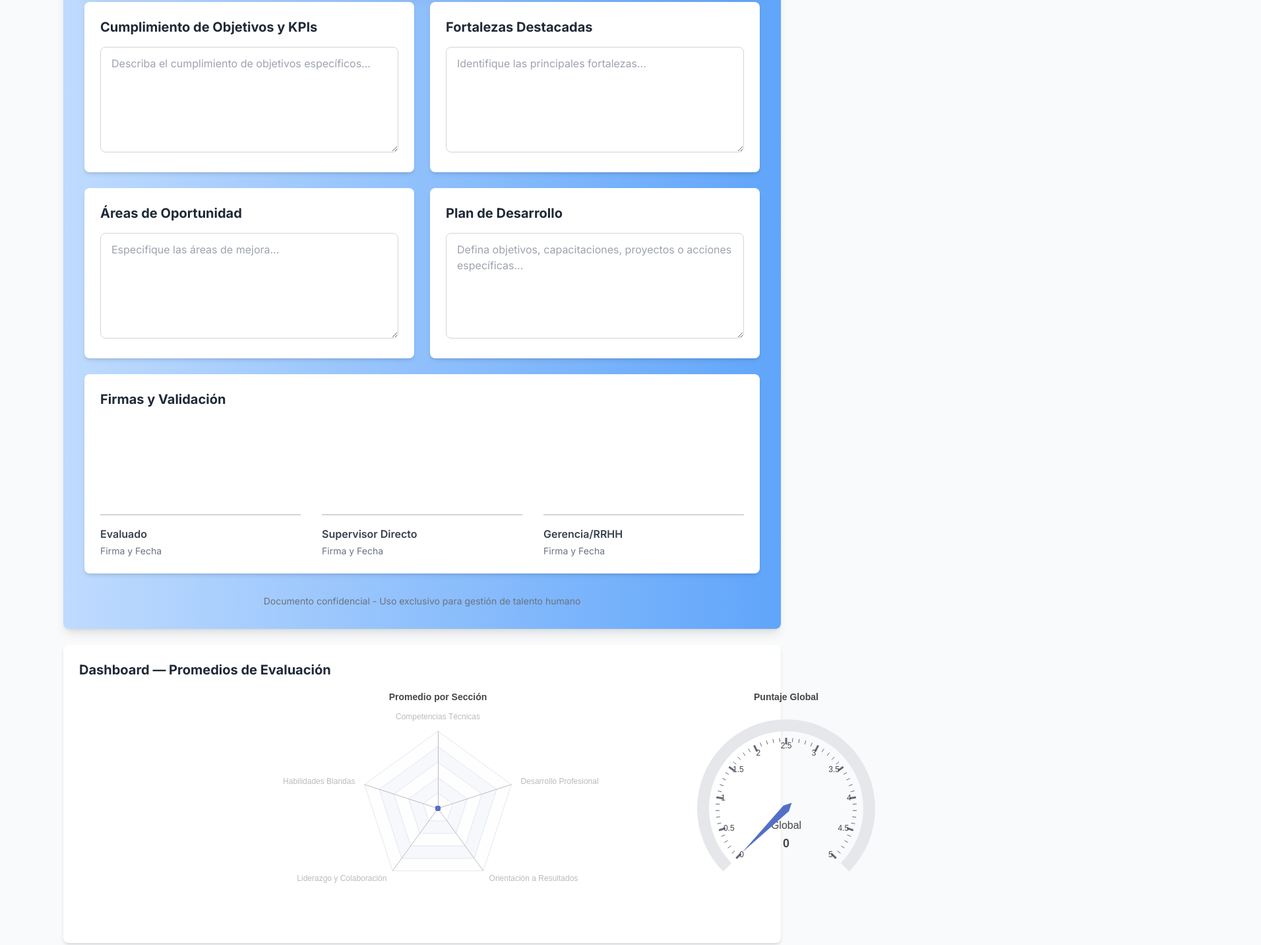
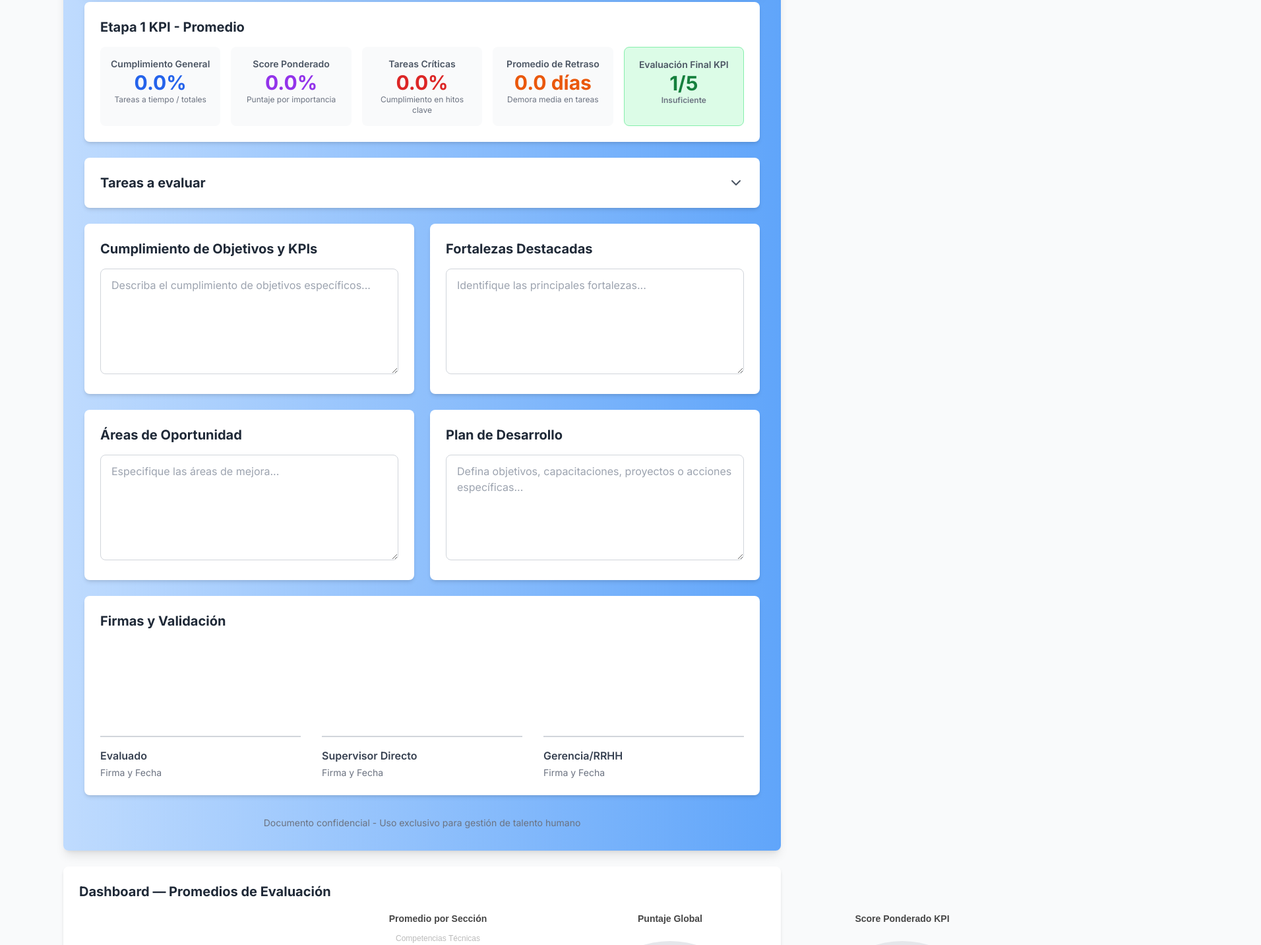
Before and after one commit to kennysolorzanovilca-hue/EvaluacionDesempeno, a plain HTML site: page index.html in a window 1280 px wide. Shown: the part 1727-3159 px from the top of the page at 66% size, 1912 px wide, since content can reach past the window. Drawn offline with nearby package versions, Linux system fonts and the light colour scheme.

Commit message:
Se agrego lista de tareas desplegables

```diff
--- a/index.html
+++ b/index.html
@@ -13,6 +13,7 @@
   <script src="js/state.js" defer></script>
   <script src="js/utils.js" defer></script>
   <script src="js/ui.js" defer></script>
+  <script src="js/kpi.js" defer></script>
   <script src="js/echarts-config.js" defer></script>
 </head>
 <body class="bg-gray-50">
--- a/js/echarts-config.js
+++ b/js/echarts-config.js
@@ -8,9 +8,10 @@ APP.createDashboardContainer = () => {
   dash.className = 'bg-white p-6 rounded-lg shadow-md mb-6';
   dash.innerHTML = `
     <h2 class="text-xl font-bold text-gray-800 mb-4">Dashboard — Promedios de Evaluación</h2>
-    <div class="grid grid-cols-1 lg:grid-cols-2 gap-4">
+    <div class="grid grid-cols-1 lg:grid-cols-3 gap-4">
       <div id="chart-radar" style="height:360px;"></div>
       <div id="chart-gauge" style="height:360px;"></div>
+      <div id="chart-kpi-bar" style="height:360px;"></div>
     </div>
   `;
   appContainer.appendChild(dash);
@@ -69,19 +70,8 @@ APP.renderDashboard = () => {
       type: 'gauge',
       min: 0,
       max: 5,
-      progress: {
-        show: true,
-        width: 18,
-        itemStyle: {
-          color: perfLevel.color
-        }
-      },
-      axisLine: {
-        lineStyle: {
-          width: 18,
-          color: [[overall / 5, perfLevel.color], [1, '#e5e7eb']] // Dynamic color based on score
-        }
-      },
+      progress: { show: true, width: 18 },
+      axisLine: { lineStyle: { width: 18 } },
       pointer: { length: '70%', width: 6 },
       detail: { valueAnimation: true, formatter: '{value}', fontSize: 18 },
       data: [{ value: overall, name: 'Global' }]
@@ -89,19 +79,64 @@ APP.renderDashboard = () => {
   };
   gaugeChart.setOption(gaugeOption);
 
-  const charts = [radarChart, gaugeChart];
+  const kpiGaugeDom = document.getElementById('chart-kpi-bar'); // Reusing the div
+  const kpiGaugeChart = echarts.init(kpiGaugeDom);
+  const kpiGaugeOption = {
+    title: { text: 'Score Ponderado KPI', left: 'center', textStyle: { fontSize: 14 } },
+    series: [{
+        type: 'gauge',
+        min: 0,
+        max: 100, // Weighted score is 0-100
+        progress: { show: true, width: 18 },
+        axisLine: { lineStyle: { width: 18 } },
+        pointer: { length: '70%', width: 6 },
+        detail: { valueAnimation: true, formatter: '{value}%', fontSize: 18 },
+        data: [{ value: 0, name: 'KPI Score' }]
+    }]
+  };
+  kpiGaugeChart.setOption(kpiGaugeOption);
+
+
+  const charts = [radarChart, gaugeChart, kpiGaugeChart];
   const resizeAll = () => charts.forEach(c => c && c.resize());
   window.removeEventListener('resize', resizeAll);
   window.addEventListener('resize', resizeAll);
 
-  if (window.__dashboardInterval) clearInterval(window.__dashboardInterval);
-  window.__dashboardInterval = setInterval(() => {
+  APP.updateAllCharts = () => {
     const newAvgs = APP.computeAverages();
     const newOverall = parseFloat(APP.calculateOverallScore()) || 0;
+    const newPerfLevel = APP.getPerformanceLevel(newOverall);
 
-    radarChart.setOption({ series: [{ data: [{ value: newAvgs, name: 'Promedio (1-5)' }] }] });
-    gaugeChart.setOption({ series: [{ data: [{ value: newOverall, name: 'Global' }] }] });
+    radarChart.setOption({ series: [{ data: [{ value: newAvgs }] }] });
 
-    overall = newOverall;
-  }, 1000);
+    gaugeChart.setOption({
+        series: [{
+            data: [{ value: newOverall }],
+            progress: { itemStyle: { color: newPerfLevel.color } },
+            axisLine: { lineStyle: { color: [[newOverall / 5, newPerfLevel.color], [1, '#e5e7eb']] } }
+        }]
+    });
+
+    // Update KPI Gauge Chart
+    const kpis = APP.calculateAllKpis();
+    const weightedScore = parseFloat(kpis.weightedScore) || 0;
+    const kpiScoreLevel = APP.getFinalKpiScore(weightedScore);
+    let kpiColor = '#d1d5db'; // Default gray
+    if (kpiScoreLevel.value === '5/5') kpiColor = '#16a34a'; // green-600
+    else if (kpiScoreLevel.value === '4/5') kpiColor = '#22c55e'; // green-500
+    else if (kpiScoreLevel.value === '3/5') kpiColor = '#facc15'; // yellow-400
+    else if (kpiScoreLevel.value === '2/5') kpiColor = '#f97316'; // orange-500
+    else if (kpiScoreLevel.value === '1/5') kpiColor = '#ef4444'; // red-500
+
+    kpiGaugeChart.setOption({
+        series: [{
+            data: [{ value: weightedScore }],
+            progress: { itemStyle: { color: kpiColor } },
+            axisLine: { lineStyle: { color: [[weightedScore / 100, kpiColor], [1, '#e5e7eb']] } }
+        }]
+    });
+  };
+
+  if (window.__dashboardInterval) clearInterval(window.__dashboardInterval);
+  window.__dashboardInterval = setInterval(APP.updateAllCharts, 1000);
 };
--- /dev/null
+++ b/js/kpi.js
@@ -0,0 +1,340 @@
+
+// js/kpi.js
+
+APP.kpiTasks = [
+    { id: 'evaluacion_tecnica', name: '1.1 Evaluación técnica de historial de casos de fallo de equipos' },
+    { id: 'estudio_requerimientos', name: '1.2 Estudio de requerimientos de equipamiento físico de monitoreo' },
+    { id: 'pruebas_planta', name: '1.3 Pruebas en planta de desempeño de sensores críticos (Flow Keyence, Chino, Presión, Vibración y Velocímetro)' },
+    { id: 'analisis_datos', name: '1.4 Analisis de datos en sensores críticos' },
+    { id: 'pruebas_campo', name: '1.5 Pruebas en campo de funcionamiento de sensores críticos' },
+    { id: 'desarrollo_arquitectura', name: '1.6 Desarrollo de arquitectura del sistema general' },
+    { id: 'estructuracion_data', name: '1.7 Estructuración de la data a recabar' },
+    { id: 'cotizacion_requerimientos', name: '1.8 Cotización de los requerimientos de equipamiento físico' },
+    { id: 'licencias_software', name: '1.9 Licencias de software' },
+    { id: 'diseno_arquitectura_apps', name: '1.10 Diseño de arquitectura de aplicativos web y móvil del sistema' },
+    { id: 'creacion_repositorios', name: '1.11 Creación de estructura de repositorios de codigo fuente' },
+    { id: 'despliegue_cloud', name: '1.12 Despliegue de proyecto base en cloud' },
+    { id: 'desarrollo_beta_gateway', name: '1.12 Desarrollo Beta 01 - Gateway IoT RESEMIN' },
+    { id: 'evaluacion_servicios_nube', name: '1.13 Evaluación de los requerimientos en servicios en la nube(Copilot, chatGPT)' },
+    { id: 'desarrollo_chatbot', name: '1.14 Desarrollo de ChatBot (Copilot)' },
+    { id: 'diseno_interfaces', name: '1.15 Diseño de interfaces de usuario de aplicativos' },
+    { id: 'adquisicion_instrumentacion', name: '1.16 Adquisición de instrumentación y componentes adjuntos de monitoreo' },
+    { id: 'adquisicion_networking', name: '1.17 Adquisición de equipamiento de networking' },
+    { id: 'adquisicion_recursos_nube', name: '1.18 Adquisición y despliegue de recursos informáticos en la nube' },
+    { id: 'desarrollo_apps', name: '1.19 Desarrollo de aplicativos web y móvil' },
+    { id: 'instalacion_networking', name: '1.20 Instalacion y configuración de equipos de networking' },
+    { id: 'configuracion_instrumentacion', name: '1.21 Configuración de instrumentación de monitoreo' },
+    { id: 'pruebas_networking', name: '1.22 Pruebas de networking y almacenamiento de datos de instrumentación en la nube' },
+    { id: 'adecuacion_equipos', name: '1.23 Adecuación de los equipos de instrumentación para su instalación' },
+    { id: 'pruebas_calibracion', name: '1.24 Pruebas de calibración de equipos de instrumentación' },
+    { id: 'pruebas_funcionalidades_apps', name: '1.25 Pruebas de funcionalidades en aplicativos movil y web' },
+    { id: 'pruebas_integracion', name: '1.26 Pruebas de integración y monitoreo de funcionamiento del sistema' },
+    { id: 'acompanamiento_resultados', name: '1.27 Acompañamiento de resultados en la Etapa 1' },
+    { id: 'monitoreo_avance', name: '1.28 Monitoreo de avance de actividades en la Etapa 1' }
+];
+
+APP.kpiState = {}; // { taskId: { criticality: 'Normal', plannedDate: '', actualDate: '' } }
+
+APP.initKpiState = () => {
+    APP.kpiTasks.forEach(task => {
+        if (!APP.kpiState[task.id]) {
+            APP.kpiState[task.id] = {
+                criticality: 'Normal',
+                plannedDate: '',
+                actualDate: '',
+                justification: ''
+            };
+        }
+    });
+};
+
+// --- Calculation Logic ---
+
+APP.getKpiStatus = (plannedStr, actualStr) => {
+    if (!plannedStr || !actualStr) {
+        return { diff: null, diffText: '-', status: 'Pendiente', score: 0 };
+    }
+    const plannedDate = new Date(plannedStr);
+    const actualDate = new Date(actualStr);
+    const diffTime = actualDate.getTime() - plannedDate.getTime();
+    const diffDays = Math.ceil(diffTime / (1000 * 60 * 60 * 24));
+
+    let diffText, status, score;
+    if (diffDays < 0) {
+        diffText = `Adelantado por ${-diffDays} día(s)`;
+        status = 'Adelantado';
+        score = 110;
+    } else if (diffDays === 0) {
+        diffText = 'A tiempo';
+        status = 'Completado';
+        score = 100;
+    } else {
+        diffText = `Retraso de ${diffDays} día(s)`;
+        status = 'Retrasado';
+        if (diffDays <= 3) score = 80;
+        else if (diffDays <= 7) score = 60;
+        else score = 40;
+    }
+    return { diff: diffDays, diffText, status, score };
+};
+
+APP.getCriticalityWeight = (criticality) => {
+    const weights = { 'Critica': 3, 'Importante': 2, 'Normal': 1 };
+    return weights[criticality] || 1;
+};
+
+APP.calculateAllKpis = () => {
+    const totalTasks = APP.kpiTasks.length;
+    let completedOnTime = 0;
+    let criticalTasks = 0;
+    let criticalCompletedOnTime = 0;
+    let totalWeightedScore = 0;
+    let maxWeightedScore = 0;
+    let delaySum = 0;
+    let delayedTasksCount = 0;
+
+    APP.kpiTasks.forEach(task => {
+        const state = APP.kpiState[task.id] || {};
+        const { diff, status, score } = APP.getKpiStatus(state.plannedDate, state.actualDate);
+        const weight = APP.getCriticalityWeight(state.criticality);
+
+        const isCompleted = status === 'Completado' || status === 'Adelantado';
+
+        if (state.actualDate && state.plannedDate) {
+             if (isCompleted) {
+                completedOnTime++;
+            }
+        }
+
+        if (state.criticality === 'Critica') {
+            criticalTasks++;
+            if (isCompleted) {
+                criticalCompletedOnTime++;
+            }
+        }
+
+        if (state.plannedDate) { // Only count tasks that have a plan
+            totalWeightedScore += (score * weight);
+            maxWeightedScore += (100 * weight);
+        }
+
+        if (status === 'Retrasado') {
+            delaySum += diff;
+            delayedTasksCount++;
+        }
+    });
+
+    const compliance = totalTasks > 0 ? (completedOnTime / totalTasks) * 100 : 0;
+    const weightedScore = maxWeightedScore > 0 ? (totalWeightedScore / maxWeightedScore) * 100 : 0;
+    const criticalCompliance = criticalTasks > 0 ? (criticalCompletedOnTime / criticalTasks) * 100 : 0;
+    const avgDelay = delayedTasksCount > 0 ? (delaySum / delayedTasksCount) : 0;
+
+    return {
+        compliance: compliance.toFixed(1),
+        weightedScore: weightedScore.toFixed(1),
+        criticalCompliance: criticalCompliance.toFixed(1),
+        avgDelay: avgDelay.toFixed(1)
+    };
+};
+
+APP.getFinalKpiScore = (weightedScore) => {
+    if (weightedScore >= 90) return { text: 'Excelente', value: '5/5' };
+    if (weightedScore >= 75) return { text: 'Bueno', value: '4/5' };
+    if (weightedScore >= 60) return { text: 'Aceptable', value: '3/5' };
+    if (weightedScore >= 40) return { text: 'Necesita Mejora', value: '2/5' };
+    return { text: 'Insuficiente', value: '1/5' };
+};
+
+
+// --- Rendering Logic ---
+
+APP.renderKpiSummary = () => {
+    const kpis = APP.calculateAllKpis();
+    const finalScore = APP.getFinalKpiScore(kpis.weightedScore);
+
+    return `
+        <div class="bg-white p-6 rounded-lg shadow-md mb-6">
+            <h2 class="text-xl font-bold text-gray-800 mb-4">Etapa 1 KPI - Promedio</h2>
+            <div class="grid grid-cols-1 md:grid-cols-2 lg:grid-cols-5 gap-4 text-center">
+                <div class="p-4 bg-gray-50 rounded-lg">
+                    <h4 class="text-sm font-semibold text-gray-600">Cumplimiento General</h4>
+                    <p class="text-3xl font-bold text-blue-600">${kpis.compliance}%</p>
+                    <p class="text-xs text-gray-500">Tareas a tiempo / totales</p>
+                </div>
+                <div class="p-4 bg-gray-50 rounded-lg">
+                    <h4 class="text-sm font-semibold text-gray-600">Score Ponderado</h4>
+                    <p class="text-3xl font-bold text-purple-600">${kpis.weightedScore}%</p>
+                    <p class="text-xs text-gray-500">Puntaje por importancia</p>
+                </div>
+                <div class="p-4 bg-gray-50 rounded-lg">
+                    <h4 class="text-sm font-semibold text-gray-600">Tareas Críticas</h4>
+                    <p class="text-3xl font-bold text-red-600">${kpis.criticalCompliance}%</p>
+                    <p class="text-xs text-gray-500">Cumplimiento en hitos clave</p>
+                </div>
+                <div class="p-4 bg-gray-50 rounded-lg">
+                    <h4 class="text-sm font-semibold text-gray-600">Promedio de Retraso</h4>
+                    <p class="text-3xl font-bold text-orange-600">${kpis.avgDelay} días</p>
+                    <p class="text-xs text-gray-500">Demora media en tareas</p>
+                </div>
+                 <div class="p-4 bg-green-100 rounded-lg border border-green-300">
+                    <h4 class="text-sm font-semibold text-gray-600">Evaluación Final KPI</h4>
+                    <p class="text-3xl font-bold text-green-700">${finalScore.value}</p>
+                    <p class="text-xs text-gray-500 font-semibold">${finalScore.text}</p>
+                </div>
+            </div>
+        </div>
+    `;
+};
+
+
+APP.renderKpiTable = () => {
+    const category = 'kpiTasks';
+    const isExpanded = !!APP.expandedSections[category];
+
+    const tableRows = APP.kpiTasks.map(task => {
+        const state = APP.kpiState[task.id] || { criticality: 'Normal', plannedDate: '', actualDate: '', justification: '' };
+        const { diffText, status } = APP.getKpiStatus(state.plannedDate, state.actualDate);
+        return `
+            <tr class="border-b border-gray-200">
+                <td class="py-2 px-4 text-sm text-gray-700 w-1/5">${task.name}</td>
+                <td class="py-2 px-4">
+                    <select data-task-id="${task.id}" data-field="criticality" class="w-full border border-gray-300 rounded-lg px-2 py-1 text-sm">
+                        <option value="Normal" ${state.criticality === 'Normal' ? 'selected' : ''}>Normal</option>
+                        <option value="Importante" ${state.criticality === 'Importante' ? 'selected' : ''}>Importante</option>
+                        <option value="Critica" ${state.criticality === 'Critica' ? 'selected' : ''}>Crítica</option>
+                    </select>
+                </td>
+                <td class="py-2 px-4">
+                    <div class="flex items-center gap-2">
+                        <label class="text-sm text-gray-500 w-14">Planeada:</label>
+                        <input type="date" data-task-id="${task.id}" data-field="plannedDate" value="${state.plannedDate}" class="w-full border border-gray-300 rounded-lg px-2 py-1 text-sm">
+                    </div>
+                    <div class="flex items-center gap-2 mt-1">
+                        <label class="text-sm text-gray-500 w-14">Real:</label>
+                        <input type="date" data-task-id="${task.id}" data-field="actualDate" value="${state.actualDate}" class="w-full border border-gray-300 rounded-lg px-2 py-1 text-sm">
+                    </div>
+                </td>
+                <td class="py-2 px-4 text-sm text-center" id="diff-${task.id}">${diffText}</td>
+                <td class="py-2 px-4 text-sm text-center" id="status-${task.id}">${status}</td>
+                <td class="py-2 px-4 w-1/4">
+                    <div id="justification-wrapper-${task.id}" class="${status !== 'Retrasado' ? 'hidden' : ''}">
+                        <textarea data-task-id="${task.id}" data-field="justification" class="w-full border border-gray-300 rounded-lg px-2 py-1 text-sm" placeholder="Sustento...">${state.justification || ''}</textarea>
+                    </div>
+                </td>
+            </tr>
+        `;
+    }).join('');
+
+    const sectionDiv = document.createElement('div');
+    sectionDiv.className = 'bg-white rounded-lg shadow-md mb-6';
+
+    const headerButton = document.createElement('button');
+    headerButton.type = 'button';
+    headerButton.className = 'w-full flex items-center justify-between p-6 text-xl font-bold text-gray-800';
+    headerButton.onclick = () => APP.toggleSection(category);
+    headerButton.innerHTML = `
+        <span>Tareas a evaluar</span>
+        <div id="section-${category}-chevron">${APP.getIconSVG(isExpanded ? 'ChevronUp' : 'ChevronDown', 'text-gray-600', 24)}</div>
+    `;
+
+    const tableContainer = document.createElement('div');
+    tableContainer.id = `section-${category}-content`;
+    tableContainer.style.display = isExpanded ? 'block' : 'none';
+    tableContainer.className = "overflow-x-auto p-6";
+    tableContainer.innerHTML = `
+        <table class="min-w-full bg-white">
+            <thead class="bg-gray-100">
+                <tr>
+                    <th class="py-2 px-4 text-center text-sm font-semibold text-gray-600 w-4/12">Tarea</th>
+                    <th class="py-2 px-4 text-center text-sm font-semibold text-gray-600 w-1/12">Criticidad</th>
+                    <th class="py-2 px-4 text-center text-sm font-semibold text-gray-600 w-1/12">Fechas</th>
+                    <th class="py-2 px-4 text-center text-sm font-semibold text-gray-600 w-1/12">Diferencia</th>
+                    <th class="py-2 px-4 text-center text-sm font-semibold text-gray-600 w-1/12">Estado</th>
+                    <th class="py-2 px-4 text-center text-sm font-semibold text-gray-600 w-4/12">Sustento de Retraso</th>
+                </tr>
+            </thead>
+            <tbody>
+                ${tableRows}
+            </tbody>
+        </table>
+    `;
+
+    sectionDiv.appendChild(headerButton);
+    sectionDiv.appendChild(tableContainer);
+
+    return sectionDiv;
+};
+
+
+APP.updateKpiRow = (taskId) => {
+    const state = APP.kpiState[taskId] || {};
+    const { diffText, status } = APP.getKpiStatus(state.plannedDate, state.actualDate);
+    document.getElementById(`diff-${taskId}`).textContent = diffText;
+    document.getElementById(`status-${taskId}`).textContent = status;
+
+    const justificationWrapper = document.getElementById(`justification-wrapper-${taskId}`);
+    if (justificationWrapper) {
+        if (status === 'Retrasado') {
+            justificationWrapper.classList.remove('hidden');
+        } else {
+            justificationWrapper.classList.add('hidden');
+        }
+    }
+};
+
+APP.refreshKpiSummary = () => {
+    const summaryContainer = document.getElementById('kpi-summary-container');
+    if (summaryContainer) {
+        summaryContainer.innerHTML = APP.renderKpiSummary();
+    }
+}
+
+APP.bindKpiEvents = () => {
+    const section = document.getElementById('kpi-section-container');
+    if (!section) return;
+
+    // Listener for date/select changes
+    section.addEventListener('change', (e) => {
+        const target = e.target;
+        if (target.dataset.taskId && (target.nodeName === 'SELECT' || target.nodeName === 'INPUT' && target.type === 'date')) {
+            const { taskId, field } = target.dataset;
+            APP.kpiState[taskId][field] = target.value;
+
+            APP.updateKpiRow(taskId);
+            APP.refreshKpiSummary();
+            if (APP.updateAllCharts) {
+                APP.updateAllCharts();
+            }
+            APP.saveState();
+        }
+    });
+
+    // Listener for textarea input
+    section.addEventListener('input', (e) => {
+        const target = e.target;
+        if (target.dataset.taskId && target.nodeName === 'TEXTAREA') {
+            const { taskId, field } = target.dataset;
+            APP.kpiState[taskId][field] = target.value;
+            APP.saveState(); // Just save, no need to re-render everything
+        }
+    });
+};
+
+APP.initKpiSection = () => {
+    APP.initKpiState();
+    const container = document.getElementById('kpi-section-container');
+    if (!container) return;
+
+    container.innerHTML = ''; // Clear previous content
+
+    const summaryContainer = document.createElement('div');
+    summaryContainer.id = 'kpi-summary-container';
+    summaryContainer.innerHTML = APP.renderKpiSummary();
+
+    const tableElement = APP.renderKpiTable(); // renderKpiTable now returns a DOM element
+
+    container.appendChild(summaryContainer);
+    container.appendChild(tableElement);
+
+    APP.bindKpiEvents();
+};
--- a/js/main.js
+++ b/js/main.js
@@ -136,6 +136,9 @@ const APP = {
         </div>
       </div>
 
+      <!-- KPI Section Placeholder -->
+      <div id="kpi-section-container"></div>
+
       <!-- Áreas abiertas -->
       <div class="grid grid-cols-1 md:grid-cols-2 gap-6 mb-6 no-print-grid">
         <div class="bg-white p-6 rounded-lg shadow-md"><h2 class="text-xl font-bold text-gray-800 mb-4">Cumplimiento de Objetivos y KPIs</h2><textarea id="comment-kpis" class="w-full border border-gray-300 rounded-lg px-4 py-3 min-h-32 focus:border-blue-500 focus:ring-1 focus:ring-blue-500" placeholder="Describa el cumplimiento de objetivos específicos...\n"style= "min-height: 10rem">${APP.comments.kpis || ''}</textarea></div>
@@ -181,6 +184,7 @@ const APP = {
       });
     }
 
+    APP.initKpiSection();
     APP.renderDashboard();
   },
 };
--- a/js/state.js
+++ b/js/state.js
@@ -6,7 +6,7 @@ APP.comments = { kpis: '', strengths: '', improvement: '', development: '' };
 APP.empForm = { name: '', code: '', area: '', specialization: '', supervisor: '', period: '', date: '' };
 
 APP.saveState = () => {
-  const payload = { ratings: APP.ratings, comments: APP.comments, expandedSections: APP.expandedSections, empForm: APP.empForm, version: 2 };
+  const payload = { ratings: APP.ratings, comments: APP.comments, expandedSections: APP.expandedSections, empForm: APP.empForm, kpiState: APP.kpiState, version: 2 };
   try {
     localStorage.setItem(APP.STORAGE_KEY, JSON.stringify(payload));
   } catch (_) {
@@ -23,6 +23,7 @@ APP.loadState = () => {
     APP.comments = data.comments || APP.comments;
     APP.expandedSections = data.expandedSections || APP.expandedSections;
     APP.empForm = data.empForm || APP.empForm;
+    APP.kpiState = data.kpiState || APP.kpiState;
   } catch (_) {
     console.error("Failed to load state from localStorage.");
   }
@@ -34,5 +35,6 @@ APP.clearState = () => {
   APP.comments = { kpis: '', strengths: '', improvement: '', development: '' };
   APP.expandedSections = {};
   APP.empForm = { name: '', code: '', area: '', specialization: '', supervisor: '', period: '', date: '' };
+  APP.kpiState = {};
   APP.init(true);
 };
```
Also changed, not shown: GEMINI.md (+1 -1 lines), CRONOGRAMA ETAPA 1.png (added), KPI 1.png (added), KPI 2.png (added).
